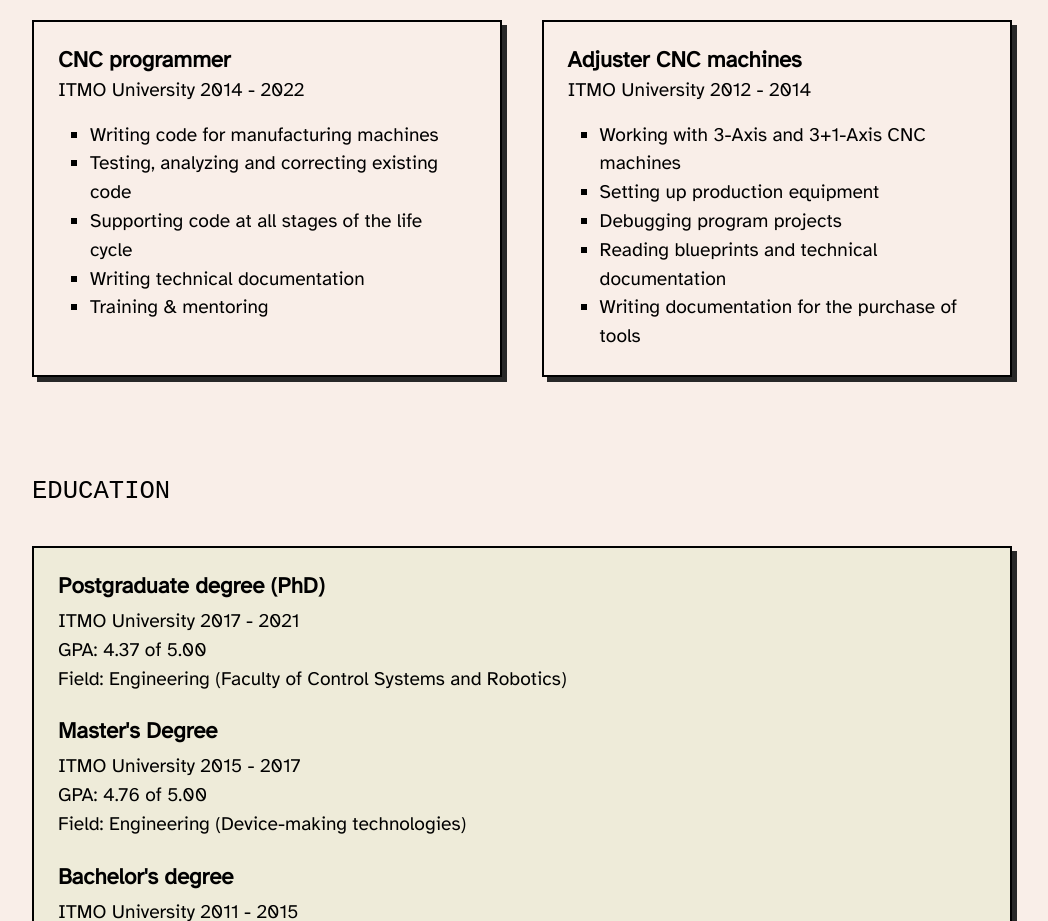
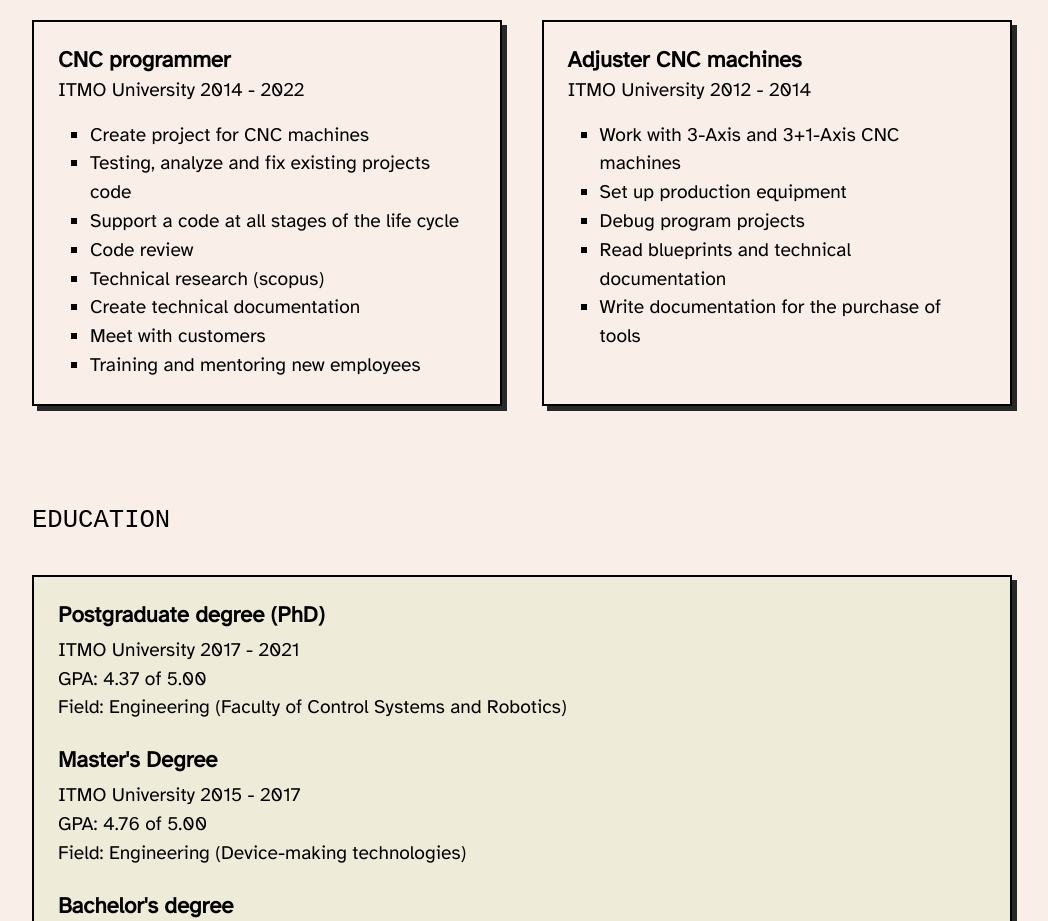
Before and after one commit to l-Aleksey-Nikolaev-l/NCV, an Angular app: page / in a window 1280 px wide. Shown: the part 5620-6541 px from the top of the page, without its empty margins (118-1166 px from the left). Built offline with nearby package versions, Linux system fonts and the light colour scheme; a web font is replaced by a local one.

Commit message:
refactor: change experience

```diff
--- a/src/app/experience/experience.component.ts
+++ b/src/app/experience/experience.component.ts
@@ -13,11 +13,14 @@ export class ExperienceComponent {
       years:"2014 - 2022",
       jobPosition: "CNC programmer",
       jobDescription: [
-        "Writing code for manufacturing machines",
-        "Testing, analyzing and correcting existing code",
-        "Supporting code at all stages of the life cycle",
-        "Writing technical documentation",
-        "Training & mentoring"
+        "Create project for CNC machines",
+        "Testing, analyze and fix existing projects code",
+        "Support a code at all stages of the life cycle",
+        "Code review",
+        "Technical research (scopus)",
+        "Create technical documentation",
+        "Meet with customers",
+        "Training and mentoring new employees ",
       ],
     },
     {
@@ -25,11 +28,11 @@ export class ExperienceComponent {
       years:"2012 - 2014",
       jobPosition: "Adjuster CNC machines",
       jobDescription: [
-        "Working with 3-Axis and 3+1-Axis CNC machines",
-        "Setting up production equipment",
-        "Debugging program projects",
-        "Reading blueprints and technical documentation",
-        "Writing documentation for the purchase of tools"
+        "Work with 3-Axis and 3+1-Axis CNC machines",
+        "Set up production equipment",
+        "Debug program projects",
+        "Read blueprints and technical documentation",
+        "Write documentation for the purchase of tools"
       ],
     }]
 
```
